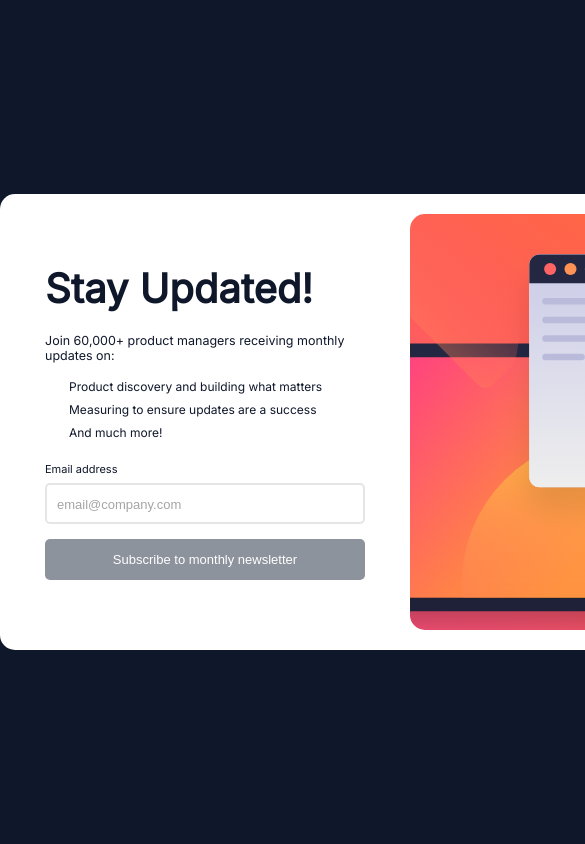
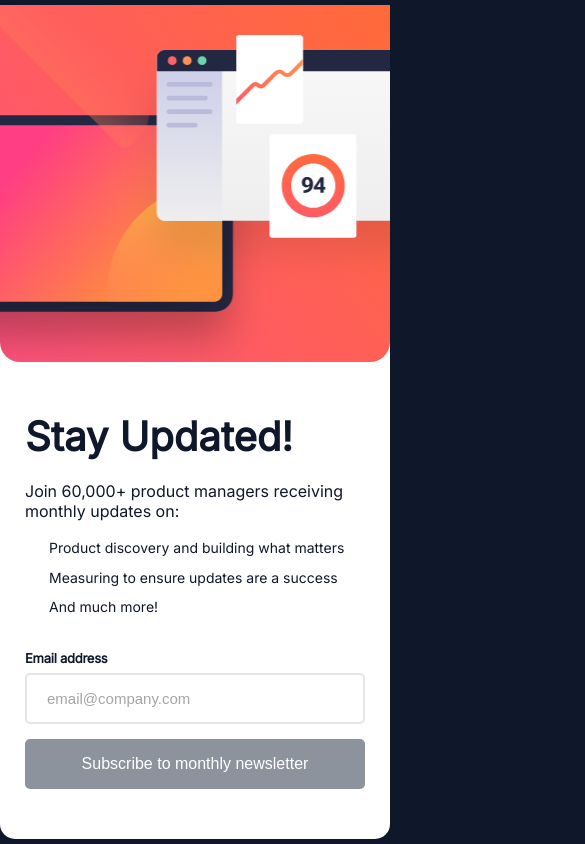
Before and after one commit to dubemmbah/iCodeThisProjects, a plain HTML site: page newsletter-sign-up-with-success-message-main/index.html in a window 390 px wide. Shown: the top 844 px of the page, 585 px wide, since content can reach past the window. Drawn offline with Linux system fonts and the light colour scheme.

Commit message:
feat: modifications

```diff
--- a/newsletter-sign-up-with-success-message-main/style.css
+++ b/newsletter-sign-up-with-success-message-main/style.css
@@ -67,7 +67,6 @@ main {
   top: 50%;
   left: 0;
   transform: translateY(-40%);
-  /* vertical-align: middle; */
 }
 
 form {
@@ -207,3 +206,81 @@ form {
   font-size: 1.2rem;
   cursor: pointer;
 }
+
+@media (max-width: 53.125em) {
+  main {
+    width: 62.5rem;
+  }
+
+  .heading {
+    font-size: 3.2rem;
+  }
+
+  .update {
+    font-size: 1.15rem;
+  }
+}
+
+@media (max-width: 43.75em) {
+  main {
+    background: white;
+    color: #0f172a;
+    display: grid;
+    grid-template-rows: 0.75fr 1fr;
+    grid-template-columns: 1fr;
+    width: 100%;
+    padding: 0rem;
+    border-radius: 1.5rem;
+  }
+
+  /* .form {
+    padding: 5rem 2.5rem;
+  } */
+
+  .heading {
+    font-size: 4rem;
+  }
+
+  .info {
+    font-size: 1.6rem;
+  }
+
+  .updates_list {
+    margin-bottom: 3rem;
+  }
+
+  .update {
+    font-size: 1.4rem;
+    line-height: 1.75;
+  }
+
+  .input__wrapper label {
+    font-size: 1.3rem;
+    letter-spacing: -0.25px;
+    font-weight: bolder;
+  }
+
+  .input__wrapper input {
+    padding: 1.5rem;
+    text-indent: 0.5rem;
+  }
+
+  .input__wrapper input::placeholder {
+    font-size: 1.5rem;
+  }
+
+  .btn-subscribe {
+    padding: 1.5rem;
+    font-size: 1.6rem;
+  }
+
+  .background {
+    width: 100%;
+    grid-row: 1;
+    background: url(./assets/images/illustration-sign-up-mobile.svg) no-repeat
+      center/cover;
+    border-radius: 0;
+    border-bottom-left-radius: 2rem;
+    border-bottom-right-radius: 2rem;
+  }
+}
```
